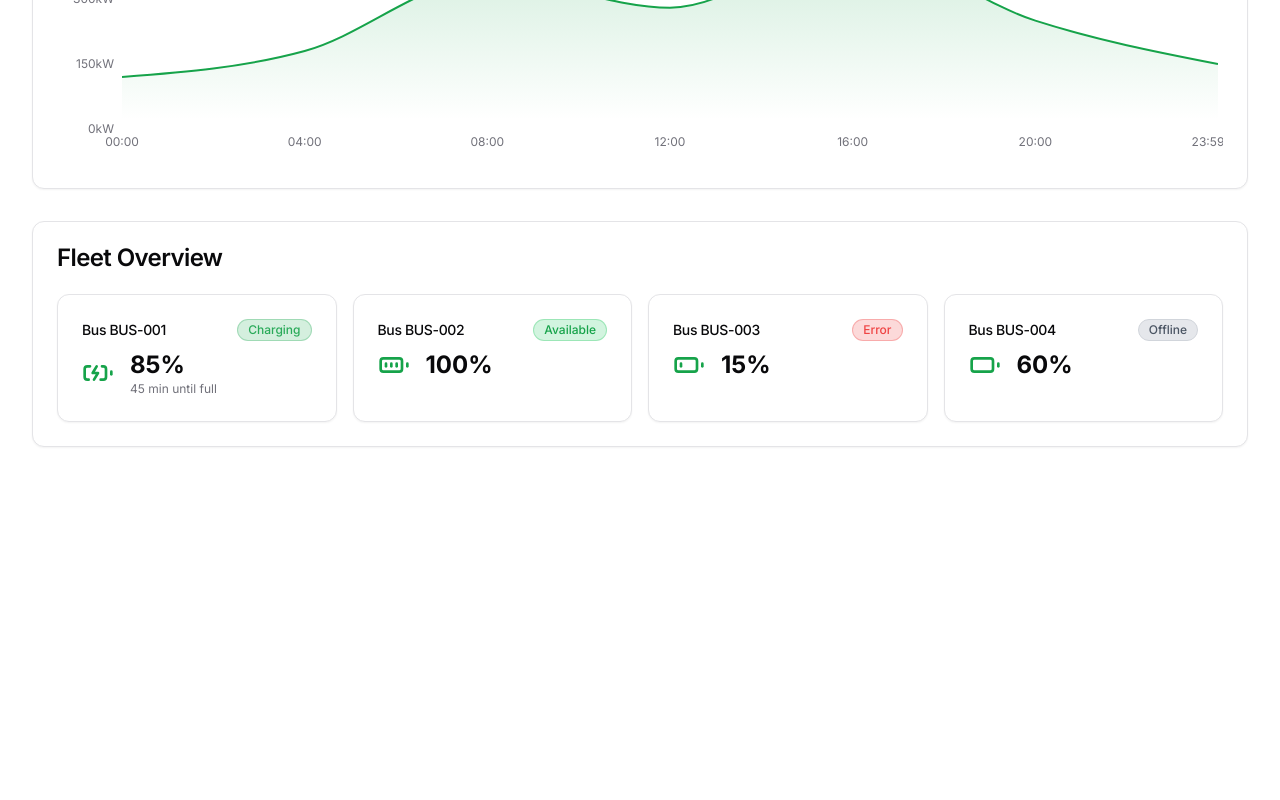
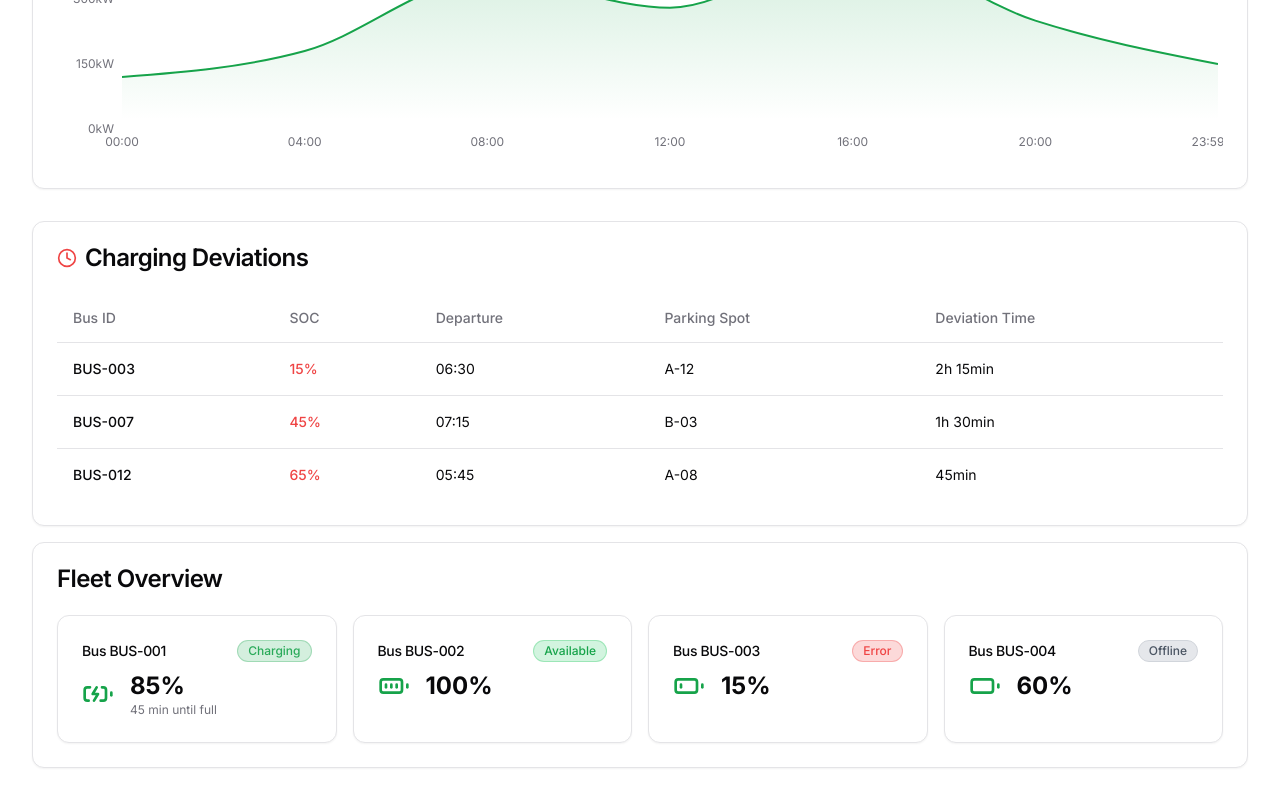
Before and after one commit to sammyjo86/echarge-hubster, a React (Vite) app: page / in a window 1280 px wide. Shown: the part 985-1785 px from the top of the page. Before the commit the page ends 1464 px from the top, so only its background shows below. Built offline with nearby package versions, Linux system fonts and the light colour scheme.

Commit message:
Add charging deviations list
Implement a new list to display charging deviations, including columns for Bus ID, State of Charge (SOC), Departure time, Parking spot, and amount of time with deviation.
[skip gpt_engineer]

```diff
--- /dev/null
+++ b/src/components/dashboard/ChargingDeviations.tsx
@@ -0,0 +1,81 @@
+import {
+  Table,
+  TableBody,
+  TableCell,
+  TableHead,
+  TableHeader,
+  TableRow,
+} from "@/components/ui/table";
+import { Card, CardContent, CardHeader, CardTitle } from "@/components/ui/card";
+import { Clock } from "lucide-react";
+
+interface ChargingDeviation {
+  busId: string;
+  soc: number;
+  departureTime: string;
+  parkingSpot: string;
+  deviationTime: string;
+}
+
+const mockDeviations: ChargingDeviation[] = [
+  {
+    busId: "BUS-003",
+    soc: 15,
+    departureTime: "06:30",
+    parkingSpot: "A-12",
+    deviationTime: "2h 15min",
+  },
+  {
+    busId: "BUS-007",
+    soc: 45,
+    departureTime: "07:15",
+    parkingSpot: "B-03",
+    deviationTime: "1h 30min",
+  },
+  {
+    busId: "BUS-012",
+    soc: 65,
+    departureTime: "05:45",
+    parkingSpot: "A-08",
+    deviationTime: "45min",
+  },
+];
+
+export const ChargingDeviations = () => {
+  return (
+    <Card>
+      <CardHeader className="flex flex-row items-center space-y-0">
+        <CardTitle className="flex items-center gap-2">
+          <Clock className="h-5 w-5 text-destructive" />
+          Charging Deviations
+        </CardTitle>
+      </CardHeader>
+      <CardContent>
+        <Table>
+          <TableHeader>
+            <TableRow>
+              <TableHead>Bus ID</TableHead>
+              <TableHead>SOC</TableHead>
+              <TableHead>Departure</TableHead>
+              <TableHead>Parking Spot</TableHead>
+              <TableHead>Deviation Time</TableHead>
+            </TableRow>
+          </TableHeader>
+          <TableBody>
+            {mockDeviations.map((deviation) => (
+              <TableRow key={deviation.busId}>
+                <TableCell className="font-medium">{deviation.busId}</TableCell>
+                <TableCell className="text-destructive font-medium">
+                  {deviation.soc}%
+                </TableCell>
+                <TableCell>{deviation.departureTime}</TableCell>
+                <TableCell>{deviation.parkingSpot}</TableCell>
+                <TableCell>{deviation.deviationTime}</TableCell>
+              </TableRow>
+            ))}
+          </TableBody>
+        </Table>
+      </CardContent>
+    </Card>
+  );
+};
--- a/src/pages/Index.tsx
+++ b/src/pages/Index.tsx
@@ -2,6 +2,7 @@ import { DashboardLayout } from "@/components/layout/DashboardLayout";
 import { FleetOverview } from "@/components/dashboard/FleetOverview";
 import { DepotMap } from "@/components/dashboard/DepotMap";
 import { PowerMeter } from "@/components/dashboard/PowerMeter";
+import { ChargingDeviations } from "@/components/dashboard/ChargingDeviations";
 
 const Index = () => {
   return (
@@ -10,7 +11,10 @@ const Index = () => {
         <DepotMap />
         <PowerMeter />
       </div>
-      <FleetOverview />
+      <div className="grid gap-4 grid-cols-1">
+        <ChargingDeviations />
+        <FleetOverview />
+      </div>
     </DashboardLayout>
   );
 };
```
